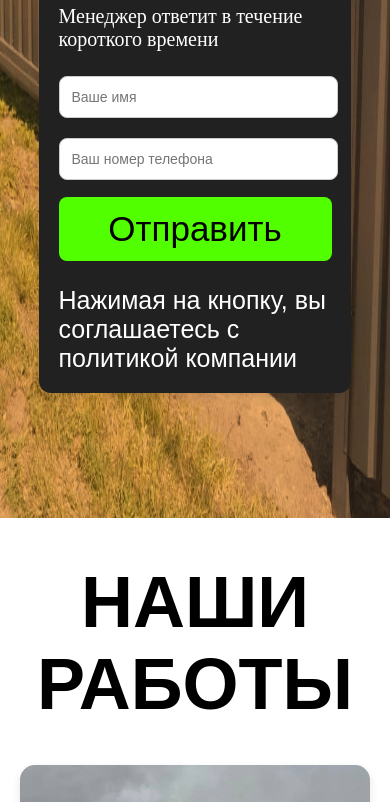
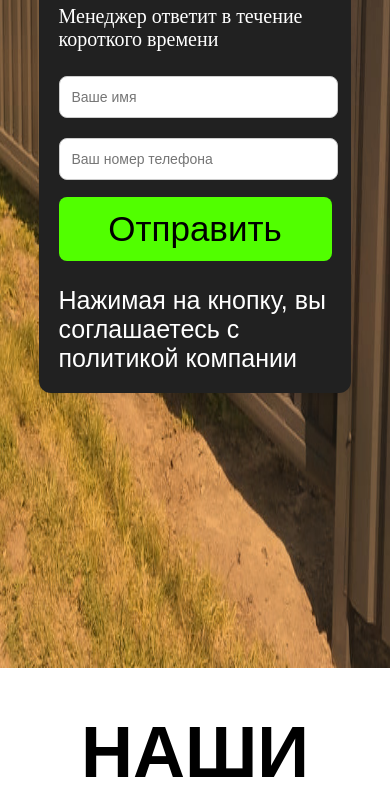
Before and after one commit to TimofeyDerbugov/zaborych, a plain HTML site: page index.html in a window 390 px wide. Shown: the part 747-1549 px from the top of the page. Drawn offline with Linux system fonts and the light colour scheme.

Commit message:
Update style.css

```diff
--- a/style.css
+++ b/style.css
@@ -282,7 +282,7 @@ body {
     .bac-img-1 {
         width: 100%;
         display: block;
-        height: 1200px;
+        height: 1350px;
     }
 
     .preview .feedback-form {
```
